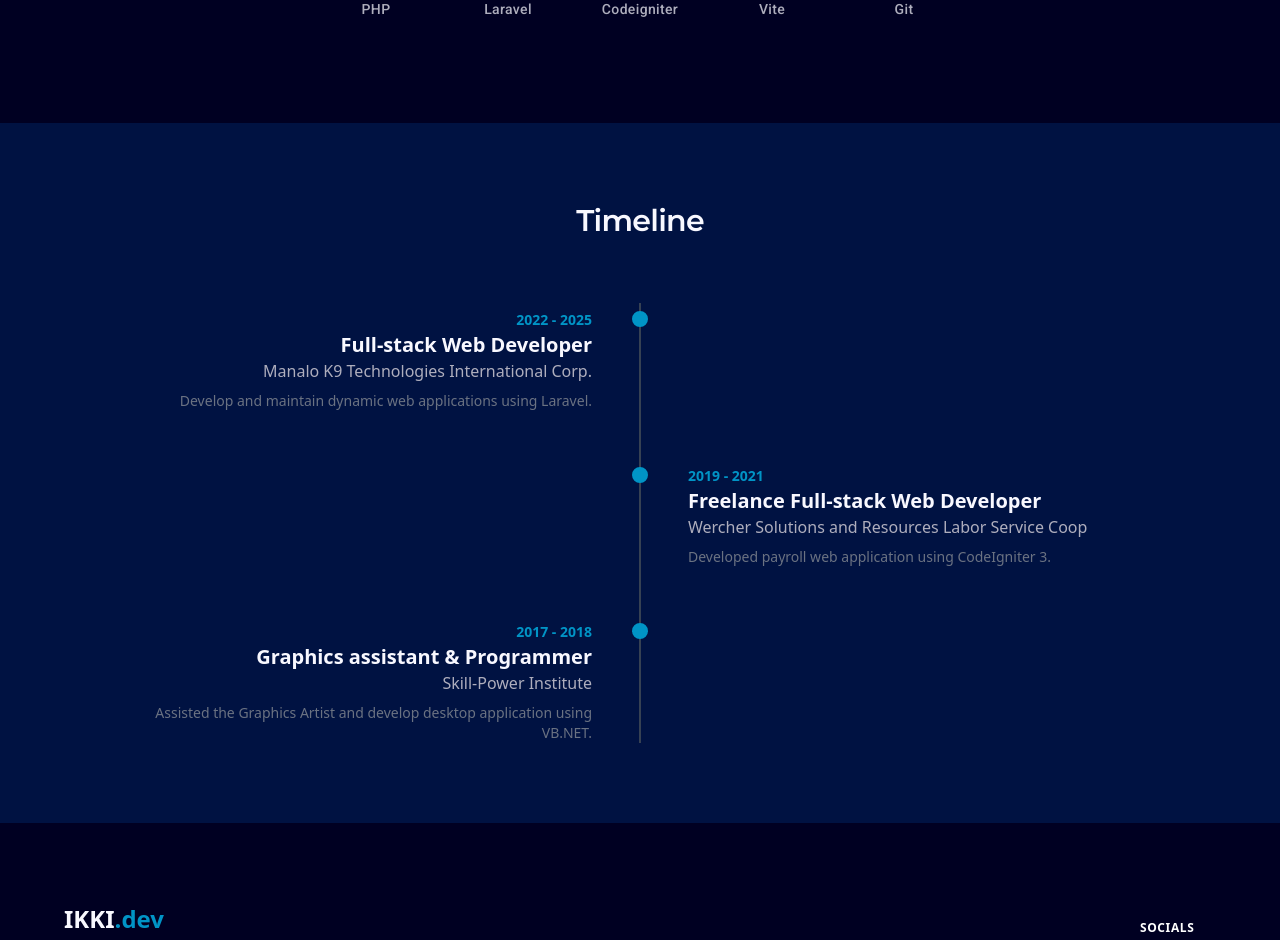
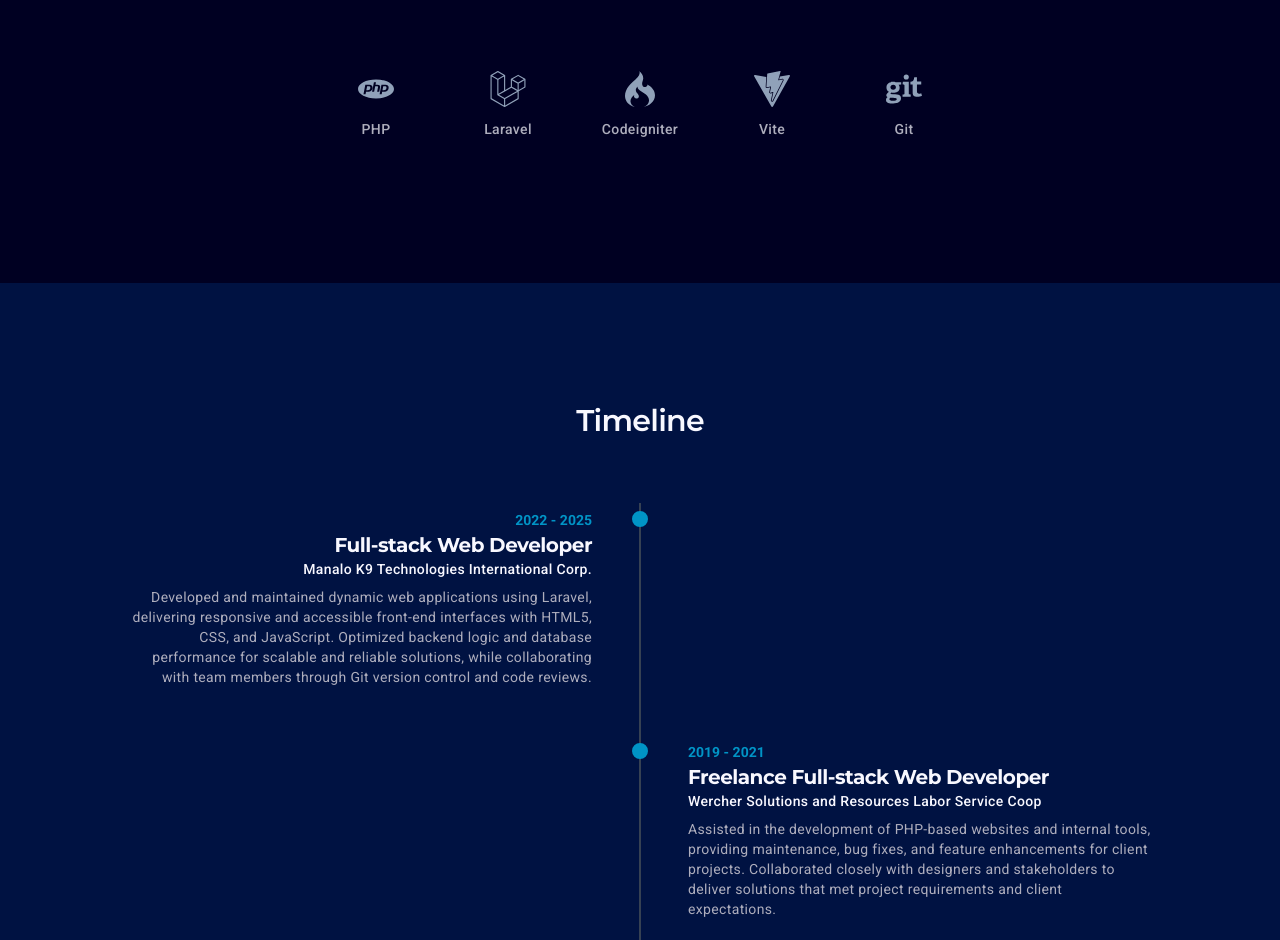
Before and after one commit to Plus-0ne/v1.portfolio.site, a React (Vite) app: page / in a window 1280 px wide. Shown: the part 1860-2800 px from the top of the page. Built offline with nearby package versions, Linux system fonts and the light colour scheme.

Commit message:
Updates : Wed, Jan 21, 2026  1:53:19 AM

```diff
--- a/src/components/Footer.tsx
+++ b/src/components/Footer.tsx
@@ -1,34 +1,39 @@
 import { FaGithub } from "react-icons/fa";
 import { JobstreetLogo } from "../assets/icons/JobstreetLogo";
+import { SiIndeed } from "react-icons/si";
 
 function Footer() {
   const currentYear = new Date().getFullYear();
 
   return (
-    <footer className="w-full section-primary py-20 px-4 lg:px-0">
+    <footer id="footer" className="w-full section-primary py-20 px-4 lg:px-0">
       <div className="max-w-6xl mx-auto">
         <div className="flex flex-col md:flex-row justify-between items-start md:items-center gap-8 pb-12">
 
           {/* Logo & Tagline */}
           <div className="space-y-4">
-            <h2 className="text-2xl font-bold text-ghost-white">
-              IKKI<span className="text-ocean">.dev</span>
+            <h2 className="text-2xl font-bold text-ghost-white font-heading tracking-tight">
+              RC<span className="text-ocean"> dev</span>
             </h2>
-            <p className="text-ghost-white-inactive max-w-xs text-sm leading-relaxed">
-              Building high-performance web applications with React, TypeScript, and Tailwind CSS.
+            <p className="text-ghost-white-inactive max-w-xs text-sm leading-relaxed font-body tracking-wide">
+              Full-Stack Web Developer | PHP, Laravel, CodeIgniter | Responsive, high-impact web applications
             </p>
           </div>
 
           {/* Social Links */}
           <div className="flex flex-col space-y-4">
-            <h3 className="text-white font-semibold uppercase tracking-wider text-xs">Socials</h3>
+            <h3 className="text-ghost-white font-semibold uppercase font-heading tracking-wide text-xs">Socials</h3>
             <div className="flex gap-5">
-              <a href="#" className="text-gray-400 hover:text-blue-400 transition-colors" aria-label="Github">
-                <FaGithub className="w-7 h-7"/>
+              <a href="https://github.com/Plus-0ne" className="text-ghost-white-inactive hover:text-blue-400 transition-colors" aria-label="Github" target="_blank">
+                <FaGithub className="w-7 h-7" />
               </a>
-              <a href="#" className="text-gray-400 hover:text-blue-400 transition-colors" aria-label="Jobstreet">
-                <JobstreetLogo className="w-7 h-7"/>
+              <a href="https://ph.jobstreet.com/profiles/romel-cubelo-VKZ1lQ8L0x" className="text-ghost-white-inactive hover:text-blue-400 transition-colors" aria-label="Jobstreet" target="_blank">
+                <JobstreetLogo className="w-7 h-7" />
               </a>
+              <a href="https://profile.indeed.com/p/romelc-kw37sxh" className="text-ghost-white-inactive hover:text-blue-400 transition-colors" aria-label="Indeed" target="_blank">
+                <SiIndeed className="w-7 h-7"></SiIndeed>
+              </a>
+              <SiIndeed></SiIndeed>
             </div>
           </div>
         </div>
@@ -36,7 +41,7 @@ function Footer() {
         {/* Bottom Bar */}
         <div className="pt-8 border-t border-slate-900 flex flex-col md:flex-row justify-center items-center gap-4">
           <p className="text-ghost-white-inactive text-xs">
-            © {currentYear} IKKI. All rights reserved.
+            © {currentYear} RC dev. All rights reserved.
           </p>
         </div>
       </div>
--- a/src/components/Hero.tsx
+++ b/src/components/Hero.tsx
@@ -45,7 +45,7 @@ function Hero() {
                             <a className="px-8 py-4 bg-ocean hover:bg-ocean-hover text-slate-950 font-semibold rounded-lg transition-all shadow-lg hover:scale-105 cursor-pointer" href='#projectCards'>
                                 View Projects
                             </a>
-                            <a className="px-8 py-4 bg-ghost-white hover:bg-ghost-white-hover text-slate-950 font-semibold rounded-lg transition-all shadow-lg hover:scale-105 cursor-pointer" href='#projectCards'>
+                            <a className="px-8 py-4 bg-ghost-white hover:bg-ghost-white-hover text-slate-950 font-semibold rounded-lg transition-all shadow-lg hover:scale-105 cursor-pointer" href='#footer'>
                                 Contact me
                             </a>
                         </div>
--- a/src/components/ProjectsCards.tsx
+++ b/src/components/ProjectsCards.tsx
@@ -10,7 +10,7 @@ function ProjectsCards() {
   ];
 
   return (
-    <section id="projectCards" className="py-20 sectionRow bg-navy-deep animate__delay-1s">
+    <section id="projectCards" className="py-30 sectionRow bg-navy-deep animate__delay-1s">
       <div className="max-w-7xl mx-auto px-4">
         <h2 className="text-3xl font-semibold text-center mb-16 text-ghost-white font-heading tracking-tight">Featured Projects</h2>
 
--- a/src/components/TechStacks.tsx
+++ b/src/components/TechStacks.tsx
@@ -20,7 +20,7 @@ function TechStacks() {
     ];
 
     return (
-        <section id="tech" className="py-20 sectionRow section-primary">
+        <section id="tech" className="py-30 sectionRow section-primary">
             <div className="max-w-6xl mx-auto px-4">
                 <h2 className="text-3xl font-semibold text-center mb-16 text-ghost-white font-heading tracking-tight">Tech Stack</h2>
 
--- a/src/components/Timeline.tsx
+++ b/src/components/Timeline.tsx
@@ -4,24 +4,24 @@ function Timeline() {
             date: "2022 - 2025",
             title: "Full-stack Web Developer",
             company: "Manalo K9 Technologies International Corp.",
-            description: "Develop and maintain dynamic web applications using Laravel.",
+            description: "Developed and maintained dynamic web applications using Laravel, delivering responsive and accessible front-end interfaces with HTML5, CSS, and JavaScript. Optimized backend logic and database performance for scalable and reliable solutions, while collaborating with team members through Git version control and code reviews."
         },
         {
             date: "2019 - 2021",
             title: "Freelance Full-stack Web Developer",
             company: "Wercher Solutions and Resources Labor Service Coop",
-            description: "Developed payroll web application using CodeIgniter 3.",
+            description: "Assisted in the development of PHP-based websites and internal tools, providing maintenance, bug fixes, and feature enhancements for client projects. Collaborated closely with designers and stakeholders to deliver solutions that met project requirements and client expectations.",
         },
         {
             date: "2017 - 2018",
             title: "Graphics assistant & Programmer",
             company: "Skill-Power Institute",
-            description: "Assisted the Graphics Artist and develop desktop application using VB.NET.",
+            description: "Supported the graphics lead in designing and producing tarpaulins and promotional signage for events. Developed a desktop application using VB.NET to automate certificate generation and event reporting, improving efficiency and accuracy.",
         },
     ];
 
     return (
-        <section id="timeline" className="py-20 bg-navy-deep sectionRow">
+        <section id="timeline" className="py-30 bg-navy-deep sectionRow">
             <div className="max-w-6xl mx-auto px-4">
                 <h2 className="text-3xl font-semibold text-center mb-16 text-ghost-white font-heading tracking-tight">Timeline</h2>
 
@@ -41,10 +41,12 @@ function Timeline() {
                                     {/* Left Side Content (Even indices) */}
                                     <div className={`pt-1 md:px-12 ${index % 2 === 0 ? 'block' : 'hidden'}`}>
                                         <div className="pl-8 md:pl-0">
-                                            <span className="text-sm font-bold text-ocean">{exp.date}</span>
-                                            <h3 className="text-xl font-bold text-ghost-white">{exp.title}</h3>
-                                            <p className="text-ghost-white-inactive font-medium">{exp.company}</p>
-                                            <p className="text-gray-500 mt-2 text-sm">{exp.description}</p>
+                                            <span className="text-sm font-bold text-ocean font-body">{exp.date}</span>
+                                            <h3 className="text-xl font-bold text-ghost-white font-heading tracking-tight">{exp.title}</h3>
+                                            <p className="text-ghost-white font-medium text-sm font-body tracking-wide">{exp.company}</p>
+                                            <p className="text-ghost-white-inactive mt-2 text-sm font-body tracking-wide">
+                                                 {exp.description}
+                                            </p>
                                         </div>
                                     </div>
 
@@ -54,10 +56,12 @@ function Timeline() {
                                     {/* Right Side Content (Odd indices) */}
                                     <div className={`pt-1 md:px-12 ${index % 2 !== 0 ? 'block' : 'hidden'}`}>
                                         <div className="pl-8 md:pl-0">
-                                            <span className="text-sm font-bold text-ocean">{exp.date}</span>
-                                            <h3 className="text-xl font-bold text-ghost-white">{exp.title}</h3>
-                                            <p className="text-ghost-white-inactive">{exp.company}</p>
-                                            <p className="text-gray-500 mt-2 text-sm">{exp.description}</p>
+                                            <span className="text-sm font-bold text-ocean font-body">{exp.date}</span>
+                                            <h3 className="text-xl font-bold text-ghost-white font-heading tracking-tight">{exp.title}</h3>
+                                            <p className="text-ghost-white font-medium text-sm font-body tracking-wide">{exp.company}</p>
+                                            <p className="text-ghost-white-inactive mt-2 text-sm font-body tracking-wide">
+                                                 {exp.description}
+                                            </p>
                                         </div>
                                     </div>
 
```
Also changed, not shown: 1 other file (tests, documents, lock files or other folders).
